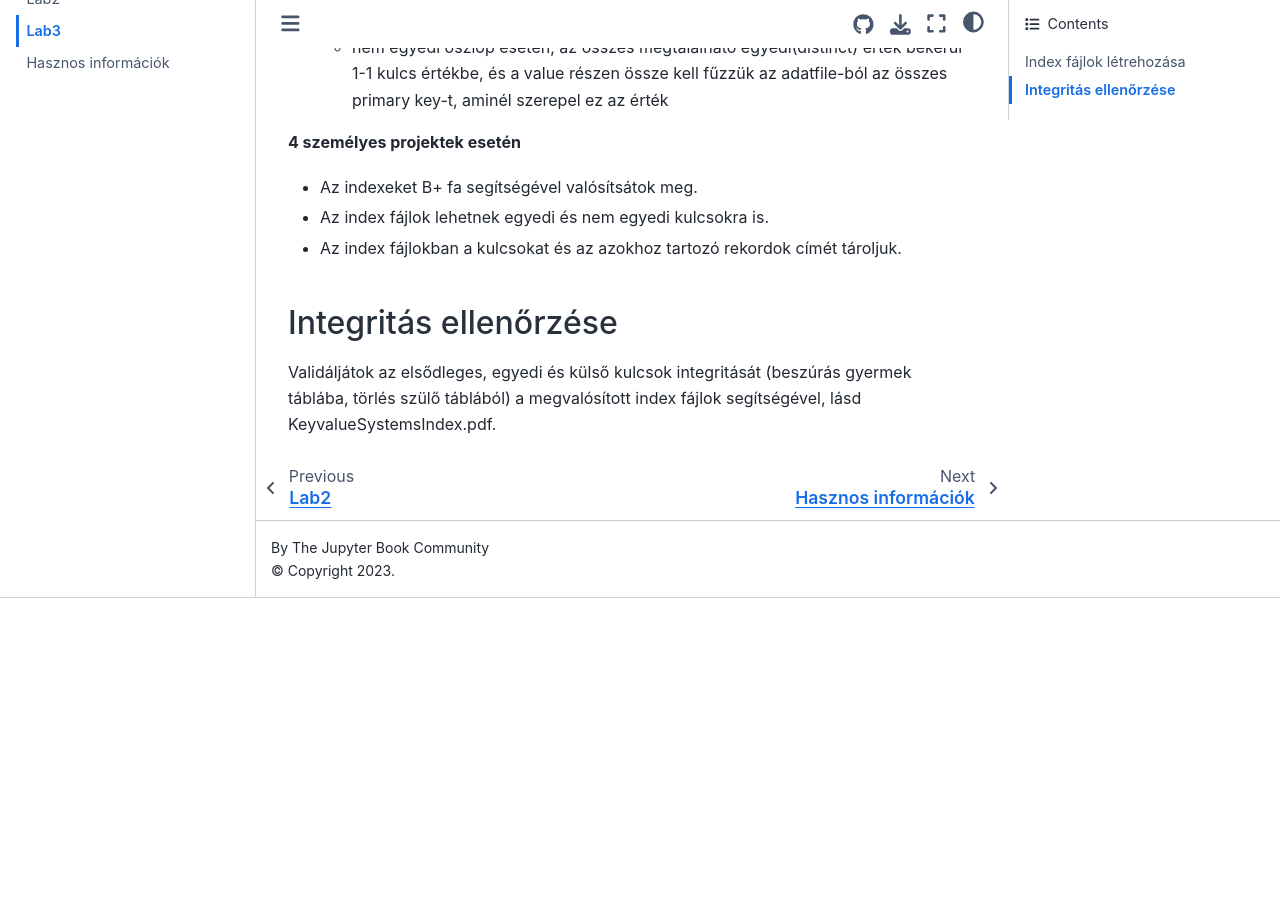
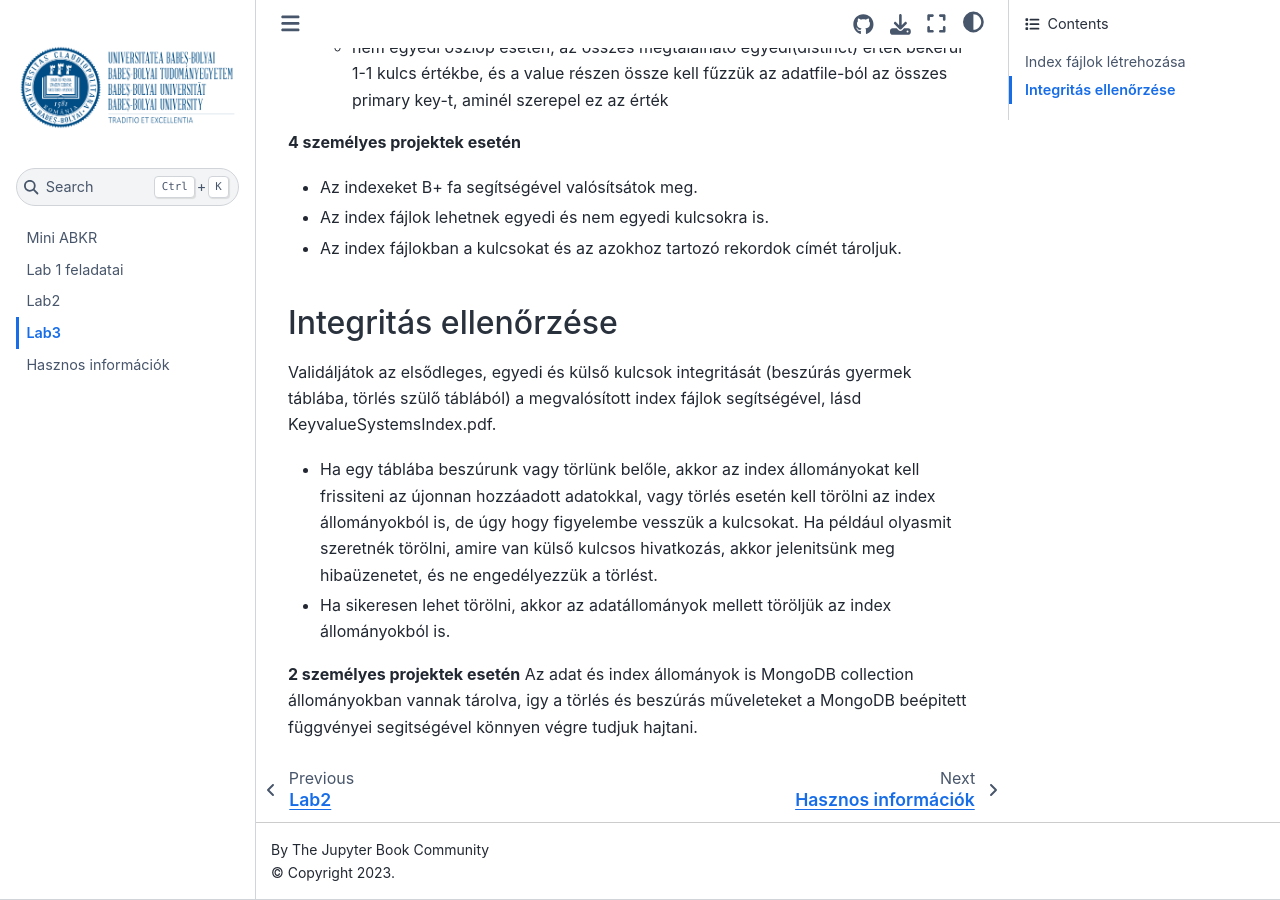
Before and after one commit to UBB-DB/AB2_MiniABKR, a Jupyter Book: the page built from L3/Lab3.md, in a window 1280 px wide and 900 px high, scrolled down 568 px. Built offline with Jupyter Book 1.0.4 settings and Sphinx 7.4.7 and the Sphinx Book theme 1.1.4, drawn with Linux system fonts in a browser that asks for light colours; before the commit the page ends 1166 px from its top, so only the background shows below that.

Commit message:
Integritas ellenorzese

```diff
--- a/L3/Lab3.md
+++ b/L3/Lab3.md
@@ -30,3 +30,8 @@
 ## Integritás ellenőrzése
 
 Validáljátok az elsődleges, egyedi és külső kulcsok integritását (beszúrás gyermek táblába, törlés szülő táblából) a megvalósított index fájlok segítségével, lásd KeyvalueSystemsIndex.pdf.
+
+- Ha egy táblába beszúrunk vagy törlünk belőle, akkor az index állományokat kell frissiteni az újonnan hozzáadott adatokkal, vagy törlés esetén kell törölni az index állományokból is, de úgy hogy figyelembe vesszük a kulcsokat. Ha például olyasmit szeretnék törölni, amire van külső kulcsos hivatkozás, akkor jelenitsünk meg hibaüzenetet, és ne engedélyezzük a törlést.
+- Ha sikeresen lehet törölni, akkor az adatállományok mellett töröljük az index állományokból is.
+
+**2 személyes projektek esetén** Az adat és index állományok is MongoDB collection állományokban vannak tárolva, igy a törlés és beszúrás műveleteket a MongoDB beépitett függvényei segitségével könnyen végre tudjuk hajtani.
```
